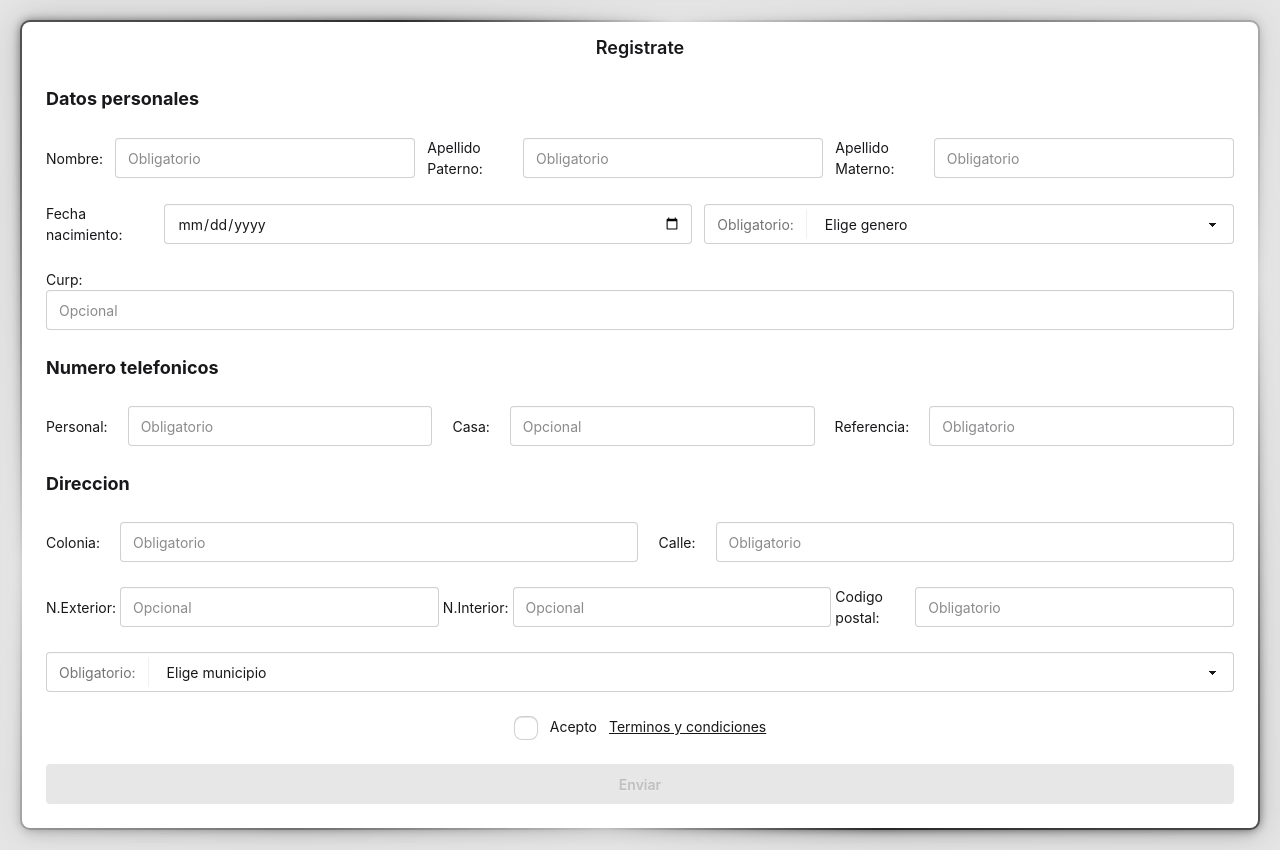
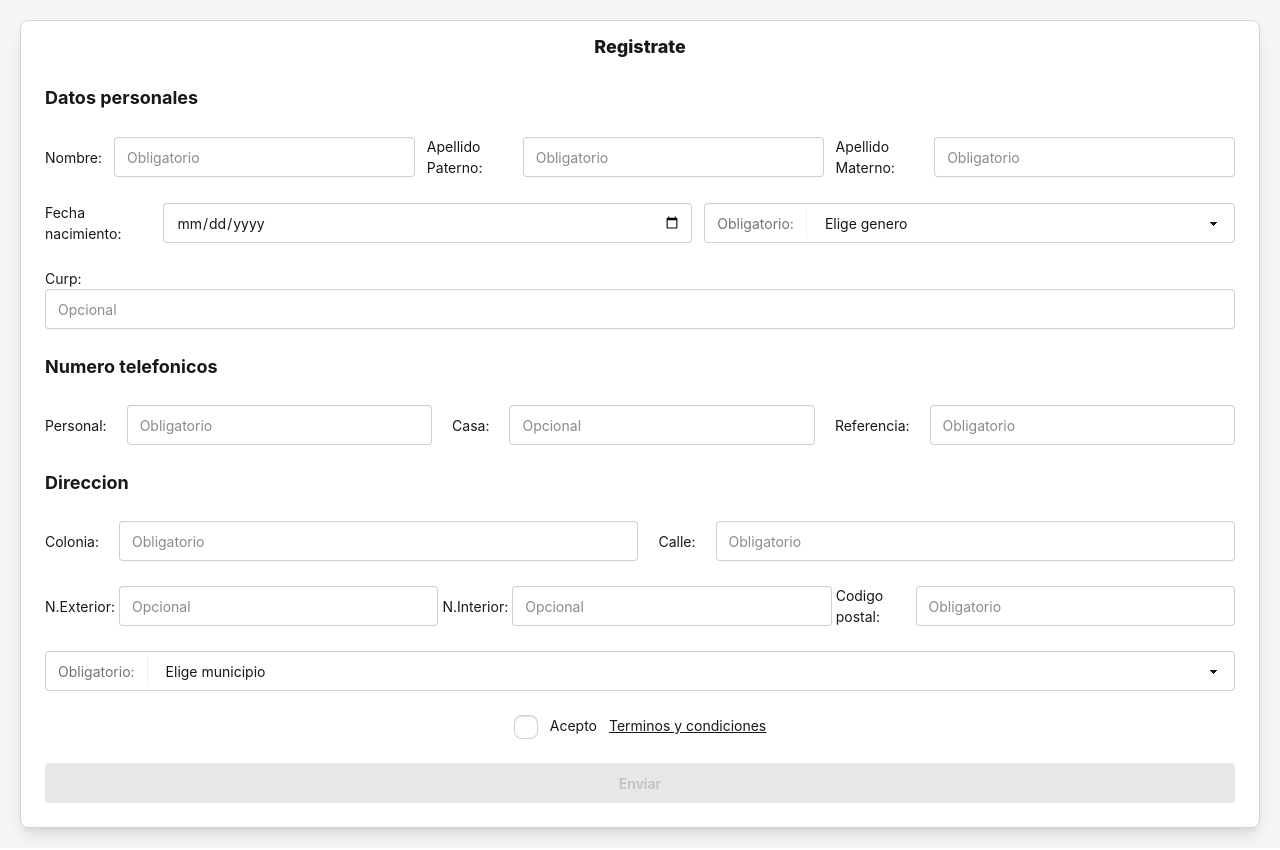
Before and after one commit to AlfreGood20/web-reserva-biblioteca, a React (Vite) app: page /register in a window 1280 px wide. Built offline with nearby package versions, Linux system fonts and the light colour scheme.

Commit message:
REGISTRO DE USUARIOS UI

```diff
--- a/src/pages/Register.jsx
+++ b/src/pages/Register.jsx
@@ -16,13 +16,11 @@ function Register() {
 
 
     return (
-        <div className='p-5 bg-neutral-200'>
+        <div className='p-5 bg-neutral-100'>
 
-            <div class="aura aura-silver w-full">
+            <div className='card shadow-lg border border-neutral-300 bg-base-100 text-base-content'>
 
-                <div className='card shadow-lg  bg-base-100 text-base-content'>
-
-                    <div className='card-title justify-center mt-3'>
+                <div className='card-title font-extrabold justify-center mt-3'>
                     Registrate
                 </div>
 
@@ -125,7 +123,7 @@ function Register() {
 
                     <dialog ref={modalRef} class="modal">
                         <div class="modal-box">
-                                <h3 class="text-lg font-bold">Paso final</h3>
+                            <h3 class="text-lg font-bold">Para Finalizar</h3>
 
                             <form className='flex flex-col items-center gap-3'>
 
@@ -133,9 +131,9 @@ function Register() {
                                 <input className='input w-full' type='email' placeholder='Obligatorio'/>
 
                                 <label>Contraseña:</label>
-                                    <div className='join'>
+                                <div className='join w-full'>
                                     <input className='input w-full' type={verContra ? 'text' : 'password'} placeholder='Obligatorio'/>
-                                        <button type='button' class="btn join-item " onClick={() => setVerContra(!verContra)}>
+                                    <button type='button' className="btn join-item w-25" onClick={() => setVerContra(!verContra)}>
                                         {verContra?
                                         (
                                             <svg xmlns="http://www.w3.org/2000/svg" fill="none" viewBox="0 0 24 24" strokeWidth={1.5} stroke="currentColor" className="size-6">
@@ -168,9 +166,6 @@ function Register() {
 
             </div>
 
-
-            </div>
-
         </div>
     )
 }
```
Lines whose indentation alone changed are shown as unchanged.
